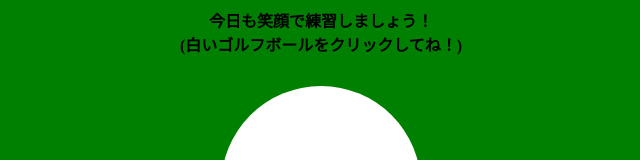
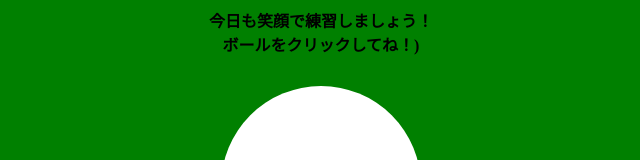
Before and after one commit to yasuyukikunieda/golfpractice_proto, a plain HTML site: page index.html in a window 1280 px wide. Shown: the top 160 px of the page, without its empty margins (319-959 px from the left). Drawn offline with Linux system fonts and the light colour scheme.

Commit message:
Update index.html

```diff
--- a/index.html
+++ b/index.html
@@ -4,7 +4,7 @@
   <meta charset="utf-8">
   <title>今日のゴルフ練習アプリ</title>
   <link rel="stylesheet" href="css/styles.css">
-  <div id="practiceMesseage">今日も笑顔で練習しましょう！<br>(白いゴルフボールをクリックしてね！)
+  <div id="practiceMesseage">今日も笑顔で練習しましょう！<br>ボールをクリックしてね！)
   </div>
 </head>
 <body>
```
